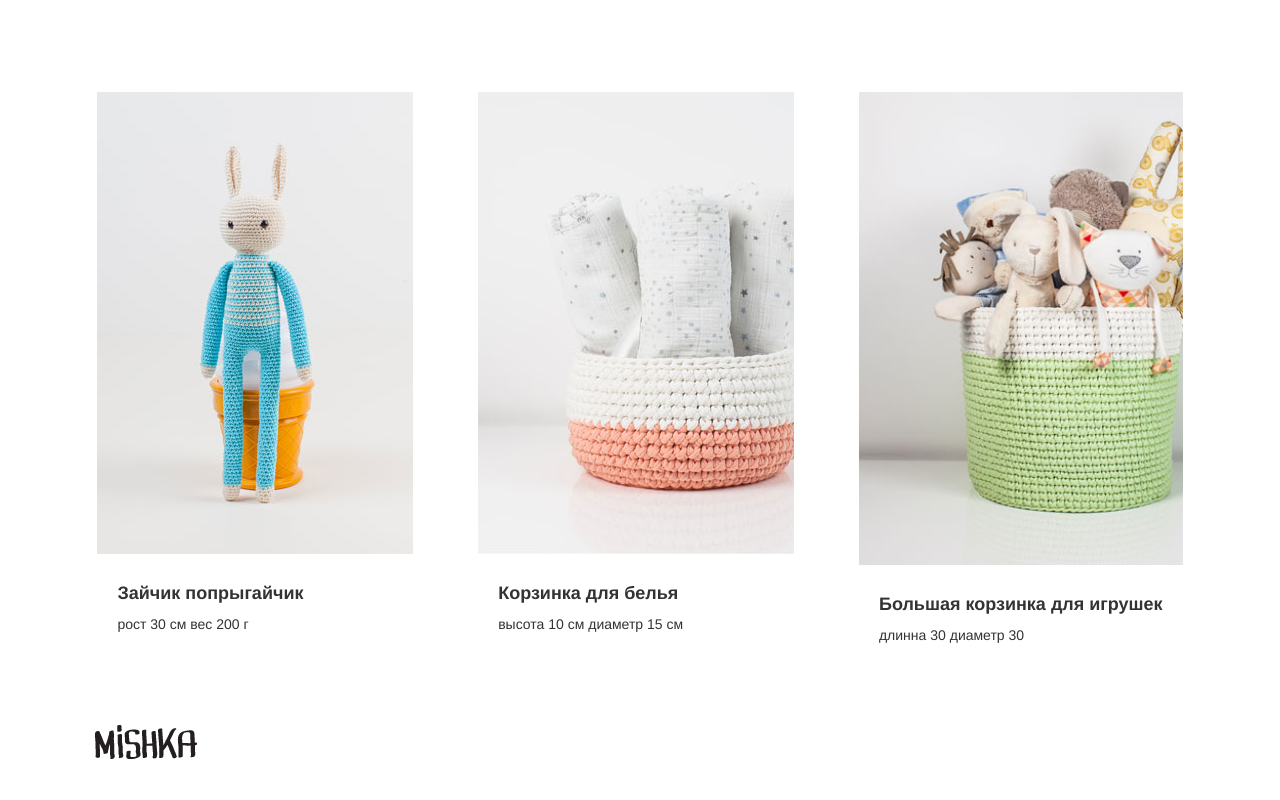
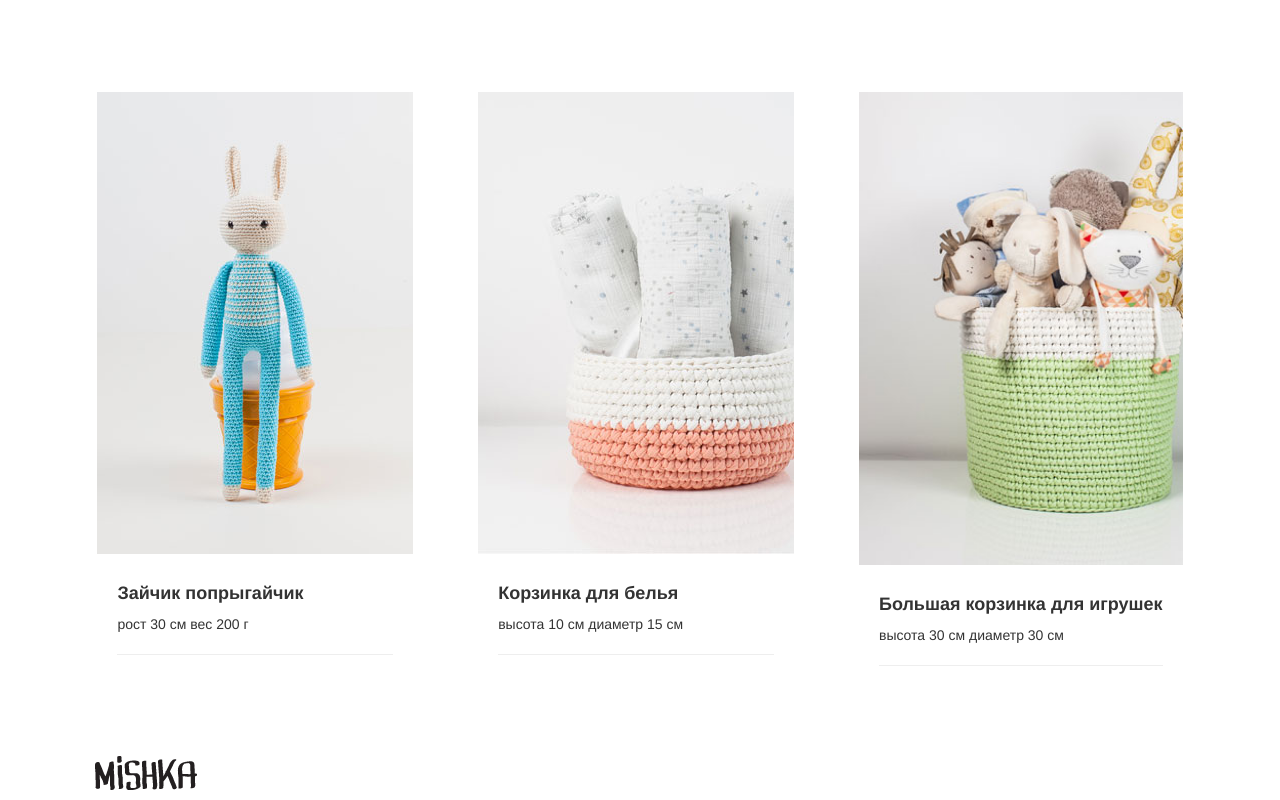
Before and after one commit to GeorgiiZ/mishkaa, a Vue app: page /catalog in a window 1280 px wide. Shown: the part 302-1102 px from the top of the page. Before the commit the page ends 1071 px from the top, so only its background shows below. Built offline with nearby package versions, Linux system fonts and the light colour scheme.

Commit message:
further dev

```diff
--- a/src/App.vue
+++ b/src/App.vue
@@ -34,7 +34,7 @@
         </nav>
     </header>
     <main class="main-content">
-      <router-view name="header" style="  background-color: #bbb;"></router-view>
+      <router-view name="header" style="  background-color: #F5F5F5;"></router-view>
       <router-view></router-view>
     </main>
     <footer class="container">
--- a/src/api/products.js
+++ b/src/api/products.js
@@ -23,8 +23,8 @@ const products = [
         src: images("./photo3desktop.png"),
         name: "Большая корзинка для игрушек",
         parameters: {
-            длинна: "30",
-            диаметр: "30"
+            высота: "30 см",
+            диаметр: "30 см"
         },
         cost: "1500 руб."
 
--- a/src/catalog/CatalogPage.vue
+++ b/src/catalog/CatalogPage.vue
@@ -8,6 +8,7 @@
                     <p>
                         <span v-for="(parameter, key) in product.parameters" :key="key">{{key}} {{parameter}} </span>
                     </p>
+                    <hr>
                 </article>
             </section>
         </div>
@@ -54,4 +55,9 @@ export default {
     flex-direction: column;
 }
 
+hr {
+    font-weight: 2px;
+    background-color: black;
+}
+
 </style>
```
